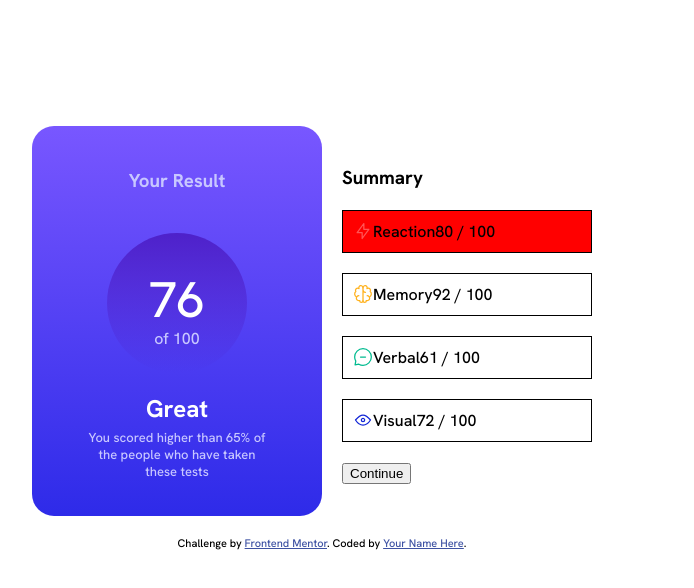
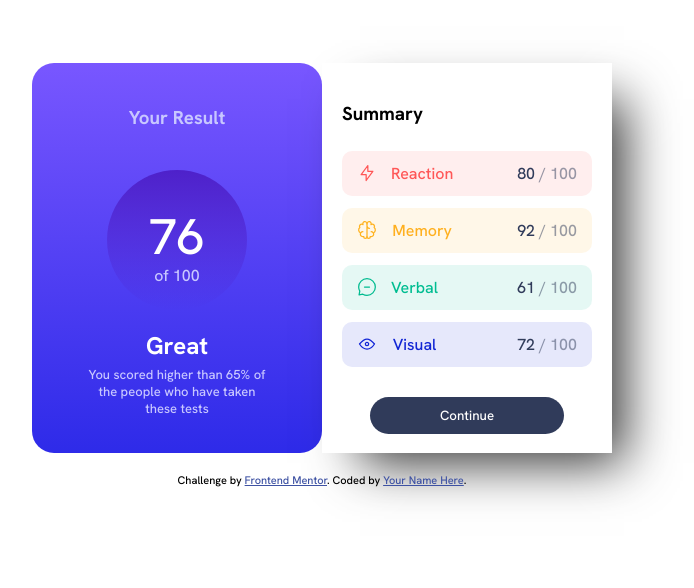
Before and after one commit to bluesky1992-web/results-summary-component-main1, a plain HTML site: page index.html in a window 1280 px wide. Shown: the whole page, without its empty margins (318-1012 px from the left). Drawn offline with Linux system fonts and the light colour scheme.

Commit message:
elements aligned correctly

```diff
--- a/index.html
+++ b/index.html
@@ -54,8 +54,9 @@
               d="M10.833 8.333V2.5l-6.666 9.167h5V17.5l6.666-9.167h-5Z"
             />
           </svg>
-          Reaction
-          <span>80 / 100</span>
+          <span class="label">Reaction</span>
+
+          <span class="black-num">80 <span class="grey-num"> / 100</span></span>
         </div>
         <div class="rating-comp yellow">
           <svg
@@ -87,8 +88,9 @@
               d="M16.447 13.004a3.334 3.334 0 0 0 .728-5.53m-.025-.067a2.083 2.083 0 0 0-2.983-2.824M10 3.75a2.085 2.085 0 0 1 2.538-2.033 2.084 2.084 0 0 1 1.43 2.92m-.635 12.03a1.667 1.667 0 0 1-3.333 0"
             />
           </svg>
-          Memory
-          <span>92 / 100</span>
+          <span class="label">Memory</span>
+
+          <span class="black-num">92 <span class="grey-num"> / 100</span></span>
         </div>
         <div class="rating-comp green">
           <svg
@@ -106,10 +108,12 @@
               d="M7.5 10h5M10 18.333A8.333 8.333 0 1 0 1.667 10c0 1.518.406 2.942 1.115 4.167l-.699 3.75 3.75-.699A8.295 8.295 0 0 0 10 18.333Z"
             />
           </svg>
-          Verbal
-          <span>61 / 100</span>
+          <span class="label space-left">Verbal</span>
+
+          <span class="black-num">61 <span class="grey-num">/ 100</span></span>
         </div>
         <div class="rating-comp blue">
+
             <svg
               xmlns="http://www.w3.org/2000/svg"
               width="20"
@@ -132,8 +136,10 @@
                 d="M17.5 10c-1.574 2.492-4.402 5-7.5 5s-5.926-2.508-7.5-5C4.416 7.632 6.66 5 10 5s5.584 2.632 7.5 5Z"
               />
             </svg>
-          Visual
-          <span>72 / 100</span>
+           <span class="label space-left">Visual</span>
+
+
+          <span class="black-num">72 <span class="grey-num">/ 100</span></span>
         </div>
         <button>Continue</button>
       </div>
--- a/style.css
+++ b/style.css
@@ -1,9 +1,12 @@
 body {
   font-family: 'Hanken Grotesk', sans-serif;
 }
+.label {
+  margin-left: -50px;
+}
 
 .attribution {
-  margin-top:20px;
+  margin-top: 20px;
   font-size: 11px;
   text-align: center;
 }
@@ -18,7 +21,7 @@ body {
   justify-content: center;
   align-items: center;
   flex-wrap: wrap;
-  margin-top: 10%;
+  margin-top: 5%;
 }
 .result {
   text-align: center;
@@ -76,15 +79,58 @@ body {
   height: 350px;
   /* text-align: center; */
   padding: 20px;
+  display: flex;
+  flex-direction: column;
+  justify-content: center;
+  /* margin-top: -30px; */
+  background-color: hsl(0, 0%, 100%);
+  box-shadow: 25px 23px 49px -13px rgba(0, 0, 0, 0.8);
+  -webkit-box-shadow: 25px 23px 49px -13px rgba(0, 0, 0, 0.8);
+  -moz-box-shadow: 25px 23px 49px -13px rgba(0, 0, 0, 0.8);
 }
+
 .rating-comp {
-  margin: 20px 0px;
-  border: 1px solid ;
+  margin: 6px 0px;
   display: flex;
-  justify-content: start;
-  padding: 10px;
+  padding: 12px 15px;
+  border-radius: 10px;
+  justify-content: space-between;
 }
 
 .red {
-background-color: red;
+  color: hsl(0, 100%, 67%);
+  background-color: hsla(0, 100%, 67%, 0.1);
 }
+.yellow {
+  color: hsl(39, 100%, 56%);
+  background-color: hsla(39, 100%, 56%, 0.1);
+}
+.green {
+  color: hsl(166, 100%, 37%);
+  background-color: hsla(166, 100%, 37%, 0.1);
+}
+.blue {
+  color: hsl(234, 85%, 45%);
+  background-color: hsla(234, 85%, 45%, 0.1);
+  margin-bottom: 30px;
+}
+
+button {
+  align-self: center;
+  padding: 10px 70px;
+  border-radius: 22px;
+  border-style: none;
+  background-color: hsl(224, 30%, 27%);
+  color: white;
+  font-family: 'Hanken Grotesk', sans-serif;
+}
+
+.space-left {
+  margin-right: 15px;
+}
+.grey-num {
+  color: hsla(224, 30%, 27%, 0.5);
+}
+.black-num {
+  color: hsl(224, 30%, 27%);
+}
```
Lines whose indentation alone changed are shown as unchanged.
